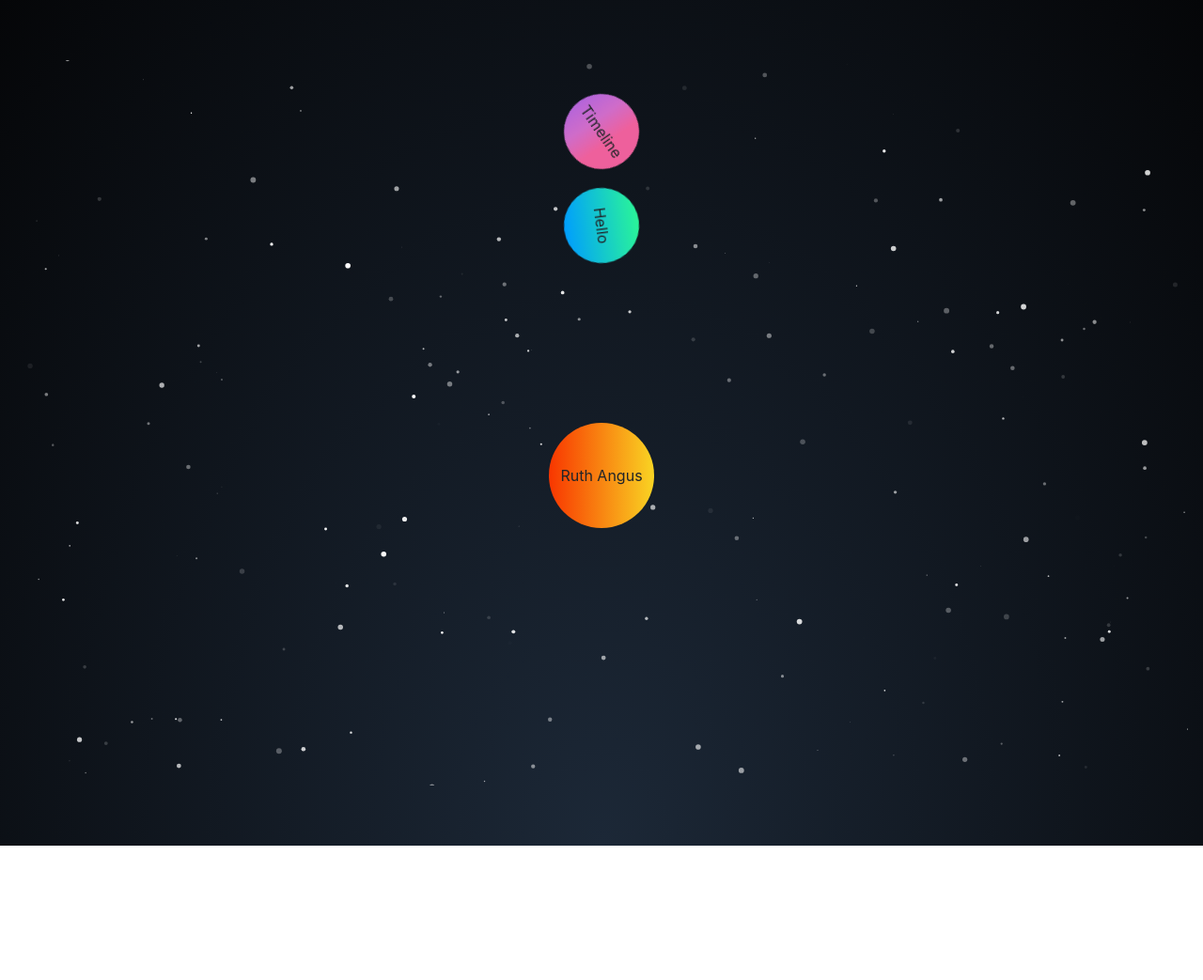
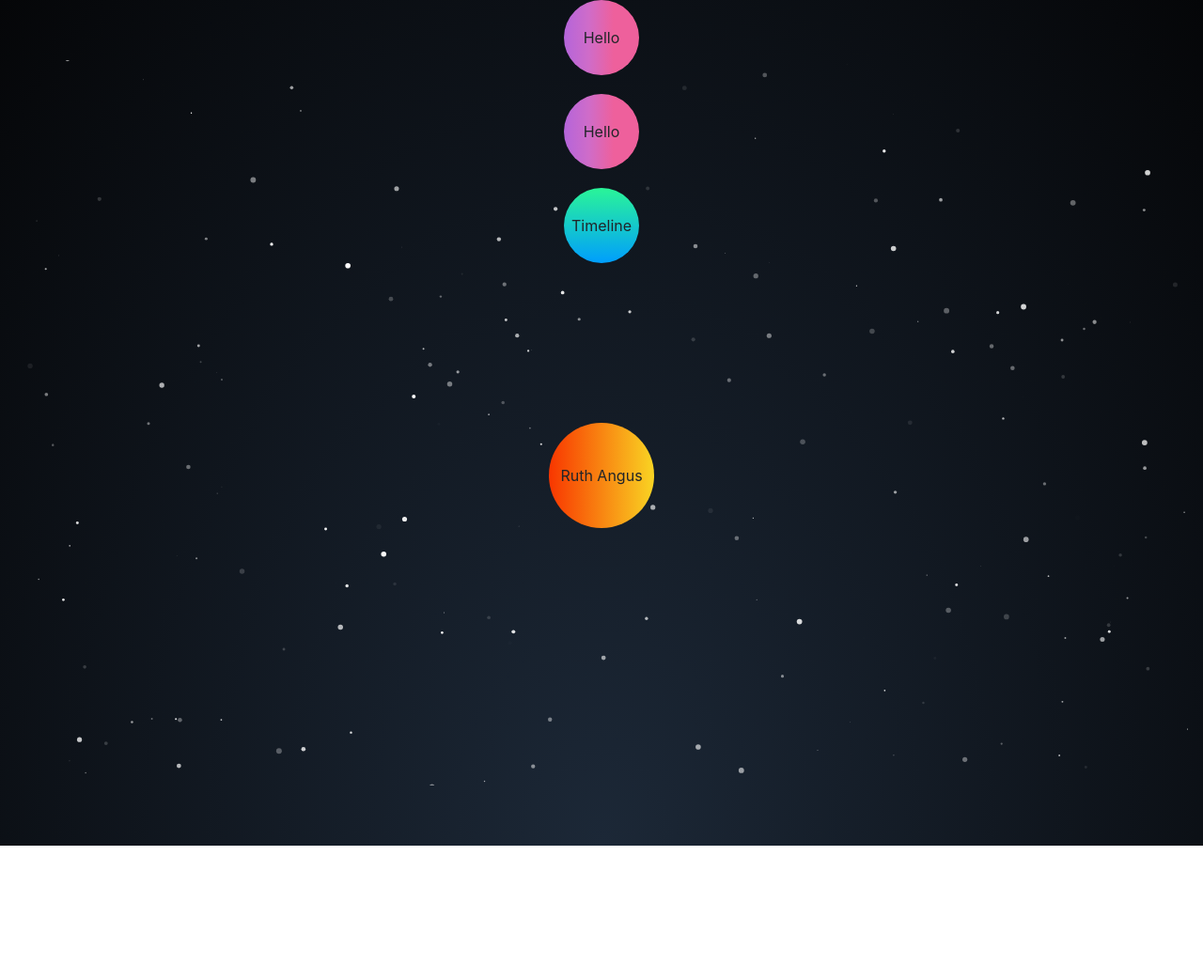
Before and after one commit to HackTheSolarSystem/RuthAngus, a Jekyll site: the page built from index.html, in a window 1280 px wide. Shown: the whole page at 94% size. Built offline with Jekyll 4.4.1, drawn with Linux system fonts in a browser that asks for light colours; nearby versions of some CDN libraries; before the commit the page ends 937 px from its top, so only the background shows below that.

Commit message:
add third planet, fail at pausing planets on mouseover

```diff
--- a/index.html
+++ b/index.html
@@ -4,12 +4,17 @@ layout: base
 ---
 <div class="jumbotron jumbotron-fluid top" id="top">
 	<div class="sun">Ruth Angus</div>
-	<div class="planet">
+	<div id="planet1" class="planet">
 		<a href="/timeline" class="planet-content">
 			Timeline
 		</a>
 	</div>
-	<div class="planet">
+	<div id="planet2" class="planet">
+		<a href="/timeline" class="planet-content">
+			Hello
+		</a>
+	</div>
+	<div id="planet3" class="planet">
 		<a href="/timeline" class="planet-content">
 			Hello
 		</a>
--- a/public/index.css
+++ b/public/index.css
@@ -6,13 +6,9 @@
 
 .planet {
 	animation: orbit 20s linear infinite;
-	width: 500px;
-	height: 500px;
 	position: absolute;
 	top: 50%;
 	left: 50%;
-	margin-top: -250px;
-	margin-left: -250px;
 }
 
 .sun {
@@ -29,24 +25,9 @@
 	text-align: center;
 }
 
-.planet:nth-of-type(2) {
-	animation: orbit 30s linear infinite;
-	height: 700px;
-	width: 700px;
-	margin-top: -350px;
-	margin-left: -350px;
-}
-
-.planet:nth-of-type(2) .planet-content {
-	animation-duration: 30s;
-	animation-direction: reverse;
-	background: linear-gradient(to right, #b8cbb8 0%, #b8cbb8 0%, #b465da 0%, #cf6cc9 33%, #ee609c 66%, #ee609c 100%);
-}
-
 .planet .planet-content {
 	animation: orbit 20s linear infinite;
 	animation-direction: reverse;
-	background: linear-gradient(180deg, #2af598 0%, #009efd 100%);
 	border-radius: 50%;
 	color: #212529;
 	display: block;
@@ -55,6 +36,49 @@
 	text-align: center;
 	width: 5rem;
 	height: 5rem;
+}
+
+.planet.paused, .planet.paused .planet-content {
+	animation-play-state: paused;
+}
+
+#planet1 {
+	animation-duration: 20s;
+	width: 500px;
+	height: 500px;
+	margin-top: -250px;
+	margin-left: -250px;
+}
+
+#planet1 .planet-content {
+	animation-duration: 20s;
+	background: linear-gradient(180deg, #2af598 0%, #009efd 100%);
+}
+
+#planet2 {
+	animation-duration: 30s;
+	height: 700px;
+	width: 700px;
+	margin-top: -350px;
+	margin-left: -350px;
+}
+
+#planet2 .planet-content {
+	animation-duration: 30s;
+	background: linear-gradient(to right, #b8cbb8 0%, #b8cbb8 0%, #b465da 0%, #cf6cc9 33%, #ee609c 66%, #ee609c 100%);
+}
+
+#planet3 {
+	animation-duration: 25s;
+	height: 900px;
+	width: 900px;
+	margin-top: -450px;
+	margin-left: -450px;
+}
+
+#planet3 .planet-content {
+	animation-duration: 25s;
+	background: linear-gradient(to right, #b8cbb8 0%, #b8cbb8 0%, #b465da 0%, #cf6cc9 33%, #ee609c 66%, #ee609c 100%);
 }
 
 @keyframes orbit {
@@ -74,14 +98,14 @@
 		position: initial;
 		margin: 0;
 	}
-	.planet, .planet:nth-of-type(2) {
+	.planet {
 		position: initial;
 		animation: none;
 		margin: 1rem 0 0 0;
 		width: 5rem;
 		height: 5rem;
 	}
-	.planet:before {
+	.planet .planet-content {
 		animation: none;
 	}
 }
--- a/public/index.js
+++ b/public/index.js
@@ -1,5 +1,13 @@
-var baseurl = {{ site.baseurl }}
-
-particlesJS.load('top', baseurl + '/public/particlesjs-config.json', function () {
-	console.log('callback - particles.js config loaded');
-});
+// window.addEventListener("load", function() {
+// 	var mouseover = function(e) {
+// 		e.target.classList.add("paused");
+// 	};
+// 	var mouseout = function(e) {
+// 		e.target.classList.remove("paused");
+// 	};
+// 	var planets = document.querySelectorAll(".planet");
+// 	planets.forEach(function(planet) {
+// 		planet.addEventListener("mouseover", mouseover);
+// 		planet.addEventListener("mouseout", mouseout);
+// 	});
+// });
```
